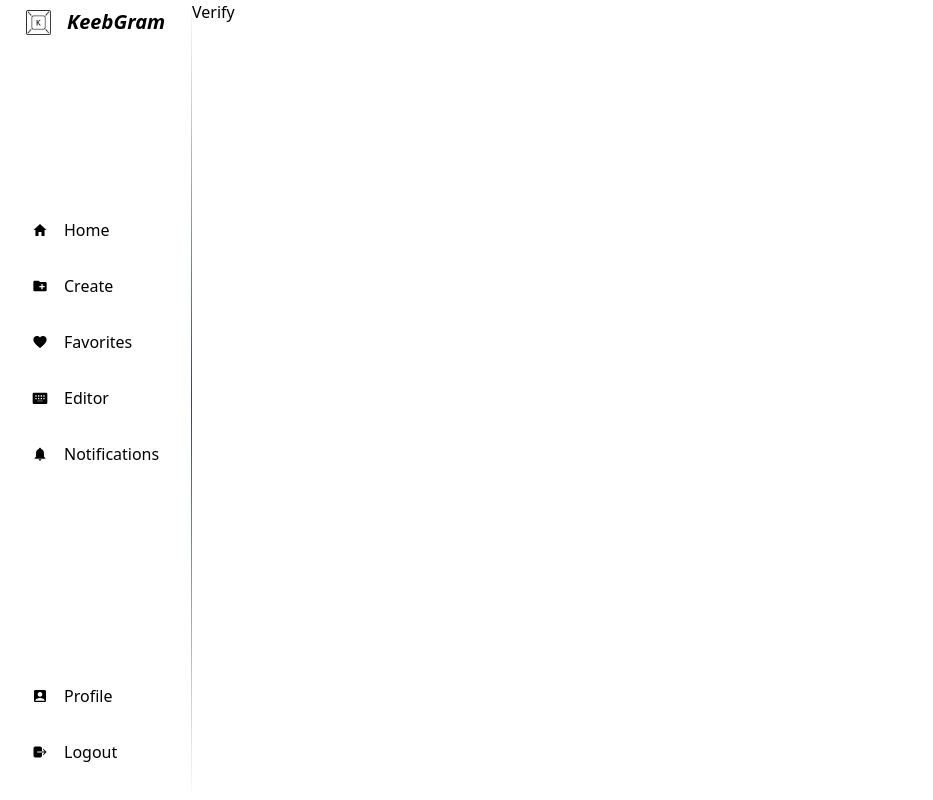
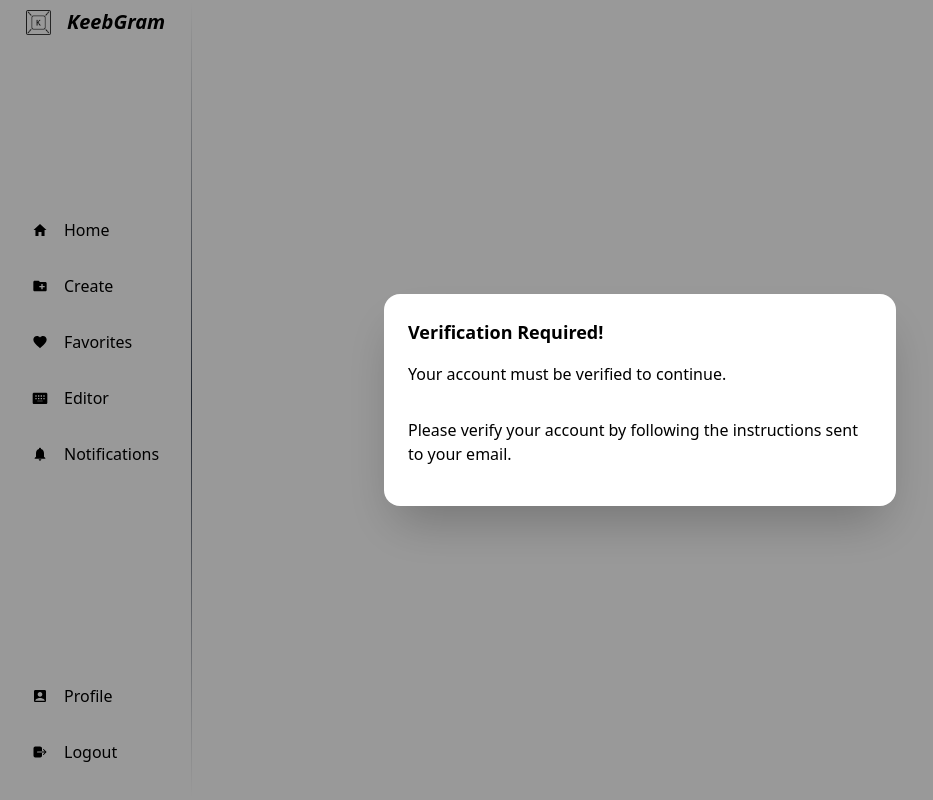
Before and after one commit to vsingh57seneca/KeebGram, a Next.js app: page /feed in a window 1280 px wide. Shown: the whole page, without its empty margins (0-933 px from the left). Built offline with nearby package versions, Linux system fonts and the light colour scheme; no server answers; sample sign-in values are in the browser's storage.

Commit message:
Added verification modal

```diff
--- a/src/pages/feed/index.jsx
+++ b/src/pages/feed/index.jsx
@@ -8,6 +8,17 @@ import toast from "react-hot-toast";
 import { useSidebar } from "@/contexts/SidebarContext";
 import Account from "@/functions/Accounts";
 import Posts from "@/functions/Posts";
+
+const VerificationModal = () => (
+    <div className="modal modal-open">
+      <div className="modal-box" style={{ backgroundColor: "white", color: "black" }}>
+        <h3 className="font-bold text-lg">Verification Required!</h3>
+        <p className="py-4">Your account must be verified to continue.</p>
+        <p className="py-4">Please verify your account by following the instructions sent to your email.</p>
+      </div>
+    </div>
+  );
+
 
 const Index = () => {
   const [user, setUser] = useAtom(userAtom);
@@ -47,7 +58,7 @@ const Index = () => {
   return (
     <>
       {!user?.is_verified ? (
-        <>Verify</>
+        <VerificationModal />
       ) : (
         <>
           {!user?.setup_finished ? (
```
